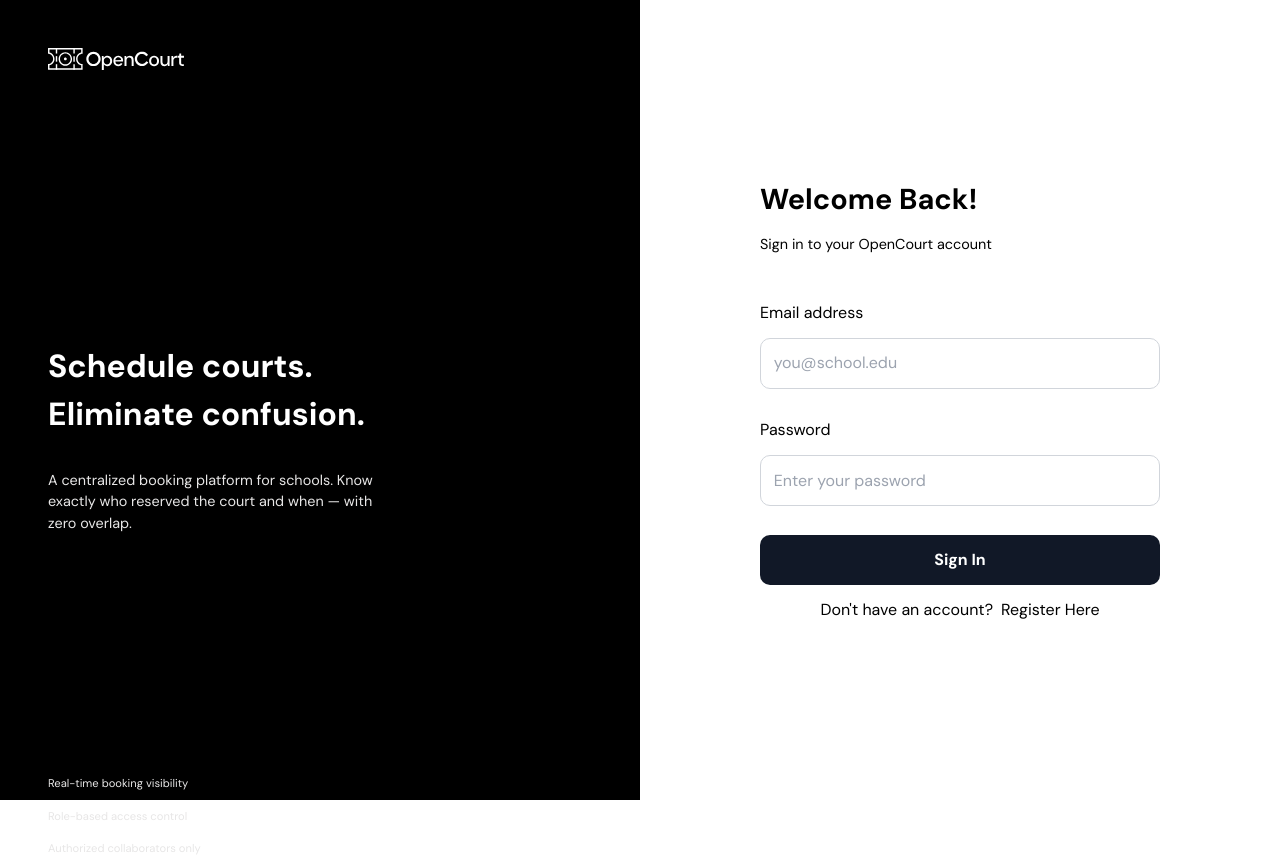
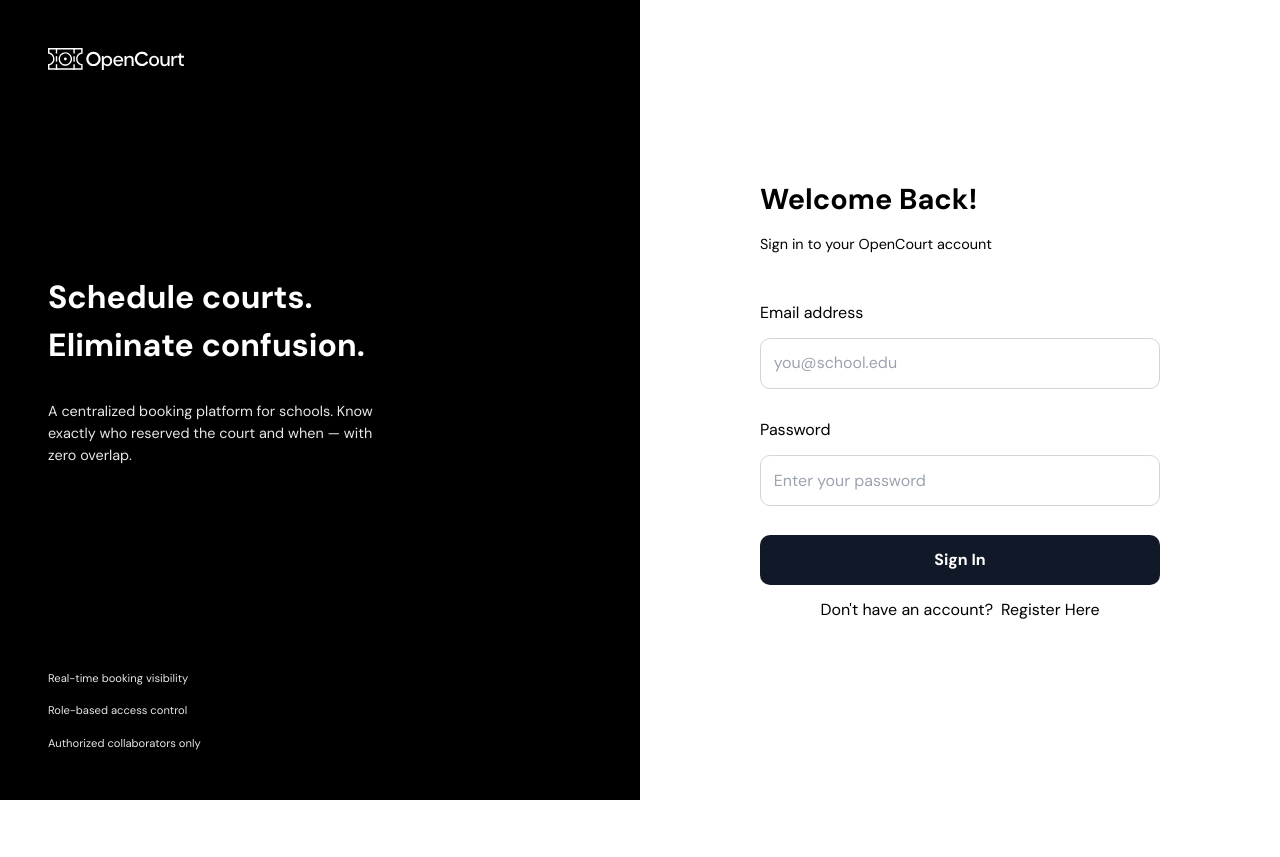
Before and after one commit to OpenCourtApp/OpenCourtApp-Web, a Next.js app: page /login in a window 1280 px wide. After the commit the page ends 800 px from the top, so only its background shows below. Built offline with nearby package versions, Linux system fonts and the light colour scheme.

Commit message:
fix - Correção da distribuição do aside esquerdo

```diff
--- a/src/app/(auth)/login/login.module.css
+++ b/src/app/(auth)/login/login.module.css
@@ -6,6 +6,7 @@
 .aside {
     display: flex;
     flex-direction: column;
+    justify-content: space-between;
     padding: 3rem;
     width: 50%;
     height: 100vh;
@@ -28,7 +29,6 @@
     display: flex;
     flex-direction: column;
     justify-content: left;
-    margin-bottom: 9rem;
     gap: 2rem;
 }
 
@@ -52,7 +52,6 @@
     font-size: 0.9rem;
     text-align: left;
     align-self: flex-start;
-    margin-bottom: 6rem;
     width: 65%;
     color: #e7e6e6;
 }
@@ -106,7 +105,6 @@
 .logomarca {
     width: 25%;
     height: auto;
-    margin-bottom: 17rem;
     align-items: center;
     justify-content: start;
 }
```
